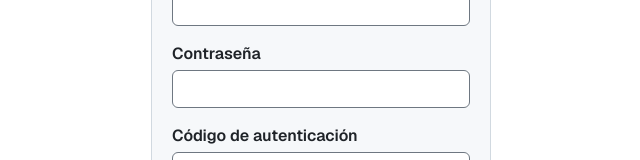
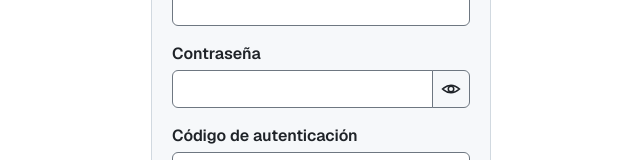
Before and after one commit to EduuMR73/Canario, an Angular app in the folder spa/: page /entrar in a window 1280 px wide. Shown: the part 324-484 px from the top of the page, without its empty margins (319-959 px from the left). Built offline with nearby package versions, Linux system fonts and the light colour scheme.

Commit message:
feat: boton mostrar contrasena, select sin apariencia nativa y fila de invitar

```diff
--- a/spa/src/app/acceso/activacion/activacion.ts
+++ b/spa/src/app/acceso/activacion/activacion.ts
@@ -6,6 +6,7 @@ import { ActivacionPendiente, ApiPersonal } from '../../nucleo/api';
 import { detalleDe, textoDeError } from '../../nucleo/errores';
 import { enfocarEncabezado } from '../../nucleo/foco';
 import { consumirToken } from '../../nucleo/fragmento';
+import { MostrarContrasena } from '../../nucleo/mostrar-contrasena';
 import { qrDe } from '../../nucleo/qr';
 
 // Activación de una cuenta invitada (app/personal.py, activar y
@@ -27,7 +28,7 @@ const TEXTO_ENLACE_NO_VALIDO = 'El enlace no es válido o ha caducado. Pida a un
 
 @Component({
   selector: 'app-activacion',
-  imports: [Canario, ReactiveFormsModule, RouterLink],
+  imports: [Canario, MostrarContrasena, ReactiveFormsModule, RouterLink],
   template: `
     <main class="acceso ancha">
       <app-canario />
@@ -43,14 +44,20 @@ const TEXTO_ENLACE_NO_VALIDO = 'El enlace no es válido o ha caducado. Pida a un
             <form [formGroup]="contrasenas" (ngSubmit)="fijarContrasena()" ngNativeValidate>
               <p class="campo">
                 <label for="activacion-contrasena">Contraseña</label>
-                <input id="activacion-contrasena" type="password" formControlName="contrasena" required
-                       autocomplete="new-password" aria-describedby="activacion-contrasena-ayuda">
+                <span class="con-mostrar">
+                  <input #campoContrasena id="activacion-contrasena" type="password" formControlName="contrasena" required
+                         autocomplete="new-password" aria-describedby="activacion-contrasena-ayuda">
+                  <button class="mostrar" [appMostrarContrasena]="campoContrasena" nombre="Mostrar la contraseña"></button>
+                </span>
                 <span id="activacion-contrasena-ayuda" class="ayuda">Entre 12 y 128 caracteres. Una frase larga es más fácil de recordar.</span>
               </p>
               <p class="campo">
                 <label for="activacion-repetir">Repita la contraseña</label>
-                <input id="activacion-repetir" type="password" formControlName="repetir" required
-                       autocomplete="new-password">
+                <span class="con-mostrar">
+                  <input #campoRepetir id="activacion-repetir" type="password" formControlName="repetir" required
+                         autocomplete="new-password">
+                  <button class="mostrar" [appMostrarContrasena]="campoRepetir" nombre="Mostrar la contraseña repetida"></button>
+                </span>
               </p>
               @if (error(); as texto) {
                 <p class="error" role="alert">{{ texto }}</p>
--- a/spa/src/app/acceso/entrar/entrar.ts
+++ b/spa/src/app/acceso/entrar/entrar.ts
@@ -4,6 +4,7 @@ import { Router, RouterLink } from '@angular/router';
 import { Canario } from '../../marca/canario';
 import { ApiPersonal } from '../../nucleo/api';
 import { textoDeError } from '../../nucleo/errores';
+import { MostrarContrasena } from '../../nucleo/mostrar-contrasena';
 import { Sesion } from '../../nucleo/sesion';
 
 // Login del personal: empresa, email, contraseña y código TOTP en una sola
@@ -19,7 +20,7 @@ import { Sesion } from '../../nucleo/sesion';
 // teclado no sabría dónde está (WCAG 2.2, 2.4.3).
 @Component({
   selector: 'app-entrar',
-  imports: [Canario, ReactiveFormsModule, RouterLink],
+  imports: [Canario, MostrarContrasena, ReactiveFormsModule, RouterLink],
   template: `
     <main class="acceso">
       <app-canario />
@@ -37,8 +38,11 @@ import { Sesion } from '../../nucleo/sesion';
         </p>
         <p class="campo">
           <label for="entrar-contrasena">Contraseña</label>
-          <input id="entrar-contrasena" type="password" formControlName="contrasena" required
-                 autocomplete="current-password">
+          <span class="con-mostrar">
+            <input #campoContrasena id="entrar-contrasena" type="password" formControlName="contrasena" required
+                   autocomplete="current-password">
+            <button class="mostrar" [appMostrarContrasena]="campoContrasena" nombre="Mostrar la contraseña"></button>
+          </span>
         </p>
         <p class="campo">
           <label for="entrar-codigo">Código de autenticación</label>
--- a/spa/src/app/cuenta/cuenta.ts
+++ b/spa/src/app/cuenta/cuenta.ts
@@ -3,6 +3,7 @@ import { NonNullableFormBuilder, ReactiveFormsModule } from '@angular/forms';
 import { ApiPersonal } from '../nucleo/api';
 import { detalleDe, textoDeError } from '../nucleo/errores';
 import { enfocarEncabezado } from '../nucleo/foco';
+import { MostrarContrasena } from '../nucleo/mostrar-contrasena';
 
 // Mi cuenta: cambiar la contraseña (app/personal.py, cambiar_contrasena). Pide
 // la actual y un código TOTP, y cierra todas las demás sesiones y
@@ -11,7 +12,7 @@ import { enfocarEncabezado } from '../nucleo/foco';
 // nueva que ponen las cookies de la respuesta.
 @Component({
   selector: 'app-cuenta',
-  imports: [ReactiveFormsModule],
+  imports: [MostrarContrasena, ReactiveFormsModule],
   template: `
     <h1 tabindex="-1">Mi cuenta</h1>
     <h2>Cambiar la contraseña</h2>
@@ -19,18 +20,28 @@ import { enfocarEncabezado } from '../nucleo/foco';
     <form class="formulario" [formGroup]="formulario" (ngSubmit)="cambiar()" ngNativeValidate>
       <p class="campo">
         <label for="cuenta-actual">Contraseña actual</label>
-        <input id="cuenta-actual" type="password" formControlName="contrasena_actual" required
-               autocomplete="current-password">
+        <span class="con-mostrar">
+          <input #campoActual id="cuenta-actual" type="password" formControlName="contrasena_actual" required
+                 autocomplete="current-password">
+          <button class="mostrar" [appMostrarContrasena]="campoActual" nombre="Mostrar la contraseña actual"></button>
+        </span>
       </p>
       <p class="campo">
         <label for="cuenta-nueva">Contraseña nueva</label>
-        <input id="cuenta-nueva" type="password" formControlName="contrasena_nueva" required
-               autocomplete="new-password" aria-describedby="cuenta-nueva-ayuda">
+        <span class="con-mostrar">
+          <input #campoNueva id="cuenta-nueva" type="password" formControlName="contrasena_nueva" required
+                 autocomplete="new-password" aria-describedby="cuenta-nueva-ayuda">
+          <button class="mostrar" [appMostrarContrasena]="campoNueva" nombre="Mostrar la contraseña nueva"></button>
+        </span>
         <span id="cuenta-nueva-ayuda" class="ayuda">Entre 12 y 128 caracteres. Una frase larga es más fácil de recordar.</span>
       </p>
       <p class="campo">
         <label for="cuenta-repetir">Repita la contraseña nueva</label>
-        <input id="cuenta-repetir" type="password" formControlName="repetir" required autocomplete="new-password">
+        <span class="con-mostrar">
+          <input #campoRepetir id="cuenta-repetir" type="password" formControlName="repetir" required
+                 autocomplete="new-password">
+          <button class="mostrar" [appMostrarContrasena]="campoRepetir" nombre="Mostrar la contraseña nueva repetida"></button>
+        </span>
       </p>
       <p class="campo">
         <label for="cuenta-codigo">Código de autenticación</label>
--- a/spa/src/app/cuentas/cuentas.ts
+++ b/spa/src/app/cuentas/cuentas.ts
@@ -36,7 +36,7 @@ interface EnlaceMostrado {
     <h1 tabindex="-1">Cuentas</h1>
 
     <h2>Invitar a una persona</h2>
-    <form class="formulario" [formGroup]="formulario" (ngSubmit)="invitar()" ngNativeValidate>
+    <form class="invitar" [formGroup]="formulario" (ngSubmit)="invitar()" ngNativeValidate>
       <p class="campo">
         <label for="cuentas-email">Email</label>
         <input id="cuentas-email" type="email" formControlName="email" required autocomplete="off"
--- /dev/null
+++ b/spa/src/app/nucleo/mostrar-contrasena.ts
@@ -0,0 +1,69 @@
+import { Component, DestroyRef, afterNextRender, inject, input, signal } from '@angular/core';
+
+// El botón "Mostrar la contraseña" de un campo: escribir 12 caracteres o más
+// a ciegas es fácil de equivocar (NIST SP 800-63B-4, 3.1.1.2: el verificador
+// SHOULD ofrecer mostrar la contraseña en vez de puntos). Va en el mismo <button> que lo
+// usa: <button class="mostrar" [appMostrarContrasena]="campo" nombre="...">,
+// con #campo en el <input>.
+//
+// - type="button" lo pone aquí el propio componente, no quien lo usa: uno de
+//   tipo submit enviaría el formulario, y en el login eso gasta un intento y
+//   el código TOTP.
+// - El nombre accesible no cambia al pulsarlo; el estado lo dice aria-pressed
+//   (WAI-ARIA APG, patrón Button: o cambia el nombre o cambia el estado,
+//   nunca las dos cosas). Cada campo lleva el suyo, para distinguirlos en la
+//   lista de botones de un lector de pantalla.
+// - Al enviar el formulario, el campo vuelve a type="password" antes que
+//   nada (el oyente va en la fase de captura): el gestor de contraseñas y el
+//   autocompletado del navegador miran el formulario al enviarlo, y un campo
+//   de texto podría acabar guardado en claro en el historial de lo escrito.
+//   Hay un límite: lo que hace Chrome por dentro no se puede ver desde una
+//   prueba; tests/security/verificar_spa.py comprueba el tipo tras enviar.
+// - Un botón sin formulario no podría volver a ocultar nada: falla al
+//   pintarse, con un error en la consola, en vez de seguir sin avisar.
+@Component({
+  selector: 'button[appMostrarContrasena]',
+  host: {
+    type: 'button',
+    '[attr.aria-controls]': 'campo().id',
+    '[attr.aria-pressed]': 'visible()',
+    '(click)': 'alternar()',
+  },
+  template: `
+    <svg class="mostrar-ojo" aria-hidden="true" focusable="false" width="20" height="20" viewBox="0 0 20 20">
+      <path d="M1.5 10 Q10 2.5 18.5 10 Q10 17.5 1.5 10 Z" />
+      <circle cx="10" cy="10" r="2.75" />
+      @if (visible()) {
+        <path d="M3.5 16.5 L16.5 3.5" />
+      }
+    </svg>
+    <span class="visualmente-oculto">{{ nombre() }}</span>
+  `,
+})
+export class MostrarContrasena {
+  readonly campo = input.required<HTMLInputElement>({ alias: 'appMostrarContrasena' });
+  readonly nombre = input.required<string>();
+  readonly visible = signal(false);
+
+  constructor() {
+    const destruccion = inject(DestroyRef);
+    afterNextRender(() => {
+      const formulario = this.campo().form;
+      if (formulario === null) {
+        throw new Error(`El campo ${this.campo().id} no está en un formulario: su contraseña no se ocultaría al enviarlo.`);
+      }
+      const ocultar = () => this.poner(false);
+      formulario.addEventListener('submit', ocultar, { capture: true });
+      destruccion.onDestroy(() => formulario.removeEventListener('submit', ocultar, { capture: true }));
+    });
+  }
+
+  alternar(): void {
+    this.poner(!this.visible());
+  }
+
+  private poner(visible: boolean): void {
+    this.visible.set(visible);
+    this.campo().type = visible ? 'text' : 'password';
+  }
+}
--- a/spa/src/styles.css
+++ b/spa/src/styles.css
@@ -328,11 +328,7 @@ a.boton {
    fija: si quien lee sube el interlineado o el tamaño, el control crece
    con él (WCAG 2.2, 1.4.12). El textarea no está: es texto de varias
    líneas y conserva el 1.5 del cuerpo.
-   El select nativo de Chromium no lo respeta (fuerza line-height: normal
-   y mide 40): se queda nativo a propósito, con el selector del sistema en
-   el móvil y los colores forzados del sistema; appearance: base-select lo
-   igualaría, pero su ancho sigue a la opción elegida y movería el resto
-   de la fila al cambiarla. Firefox sí lo respeta.
+   El select lo respeta porque no lleva la apariencia nativa (abajo).
    Va DESPUÉS de las reglas de input y de button: su "font: inherit" es un
    atajo que también fija el interlineado (el 1.5 del cuerpo), y con la
    misma especificidad gana la última regla. */
@@ -341,6 +337,47 @@ select,
 button,
 a.boton {
   line-height: 1.25;
+}
+
+/* El select sin la apariencia nativa (pulido 2c). Con ella, Chromium le
+   fuerza line-height: normal (medía 40 y no 38) y dibuja su flecha pegada
+   al borde derecho, sin hacer caso del relleno: el texto tenía 12 px de
+   aire a la izquierda y la flecha casi ninguno. Sin ella respeta el
+   interlineado y el relleno, y su ancho sigue siendo el de la opción más
+   larga, no el de la elegida (appearance: base-select sí lo cambiaba, y
+   movía el resto de la fila). Sigue siendo un <select>: el teclado, el
+   lector de pantalla y el selector del sistema en el móvil no cambian
+   (MDN, appearance: "maintaining the widget's native functionality").
+   La flecha es un chevron hecho con dos gradientes, uno por trazo, porque
+   la CSP no tiene img-src (ni SVG ni data:): cada gradiente es un cuadrado
+   de 0.375rem con una diagonal de 1,75 px del color del texto. Queda a
+   var(--espacio-3) del borde, el mismo aire que el texto a la izquierda, y
+   el relleno derecho le deja ese aire, su ancho (dos cuadrados) y un hueco
+   de var(--espacio-2) hasta el texto. */
+select {
+  appearance: none;
+  padding-inline-end: calc(var(--espacio-3) + 0.75rem + var(--espacio-2));
+  background-image:
+    linear-gradient(45deg, transparent calc(50% - 1px), currentColor calc(50% - 1px),
+                    currentColor calc(50% + 0.75px), transparent calc(50% + 0.75px)),
+    linear-gradient(-45deg, transparent calc(50% - 1px), currentColor calc(50% - 1px),
+                    currentColor calc(50% + 0.75px), transparent calc(50% + 0.75px));
+  background-size: 0.375rem 0.375rem;
+  background-repeat: no-repeat;
+  background-position:
+    right calc(var(--espacio-3) + 0.375rem) center,
+    right var(--espacio-3) center;
+}
+
+/* En los colores forzados de Windows los gradientes no se pintan y el
+   select se quedaría sin flecha: ahí vuelve el nativo, con la suya en los
+   colores del sistema. */
+@media (forced-colors: active) {
+  select {
+    appearance: auto;
+    background-image: none;
+    padding-inline-end: var(--espacio-3);
+  }
 }
 
 /* Acciones de menos peso: mismo texto, sobre la superficie. */
@@ -768,10 +805,16 @@ td {
 /* Los controles de una fila, más bajos: 30 px, por encima de los 24 del
    tamaño mínimo de un objetivo (WCAG 2.2, 2.5.8). Solo baja el relleno: la
    letra sigue a 1rem, porque Safari en iOS amplía la página al tocar un
-   campo o un select con la letra por debajo de 16 px. */
-td button,
+   campo o un select con la letra por debajo de 16 px. El select solo baja
+   el de arriba y abajo: el atajo padding también fijaría el de la derecha,
+   ganaría a la regla de select por especificidad y el texto acabaría
+   debajo de la flecha. */
+td button {
+  padding: var(--espacio-1) var(--espacio-3);
+}
+
 td select {
-  padding: var(--espacio-1) var(--espacio-3);
+  padding-block: var(--espacio-1);
 }
 
 tbody tr:last-child > * {
@@ -879,18 +922,85 @@ td.acciones > .pregunta {
   word-break: break-all;
 }
 
-/* Filtro del listado de denuncias: el campo y su botón en una línea, que se
-   parte si no cabe. */
+/* Filtro del listado de denuncias: la etiqueta encima y, debajo, el select y
+   su botón en una fila, que se parte si no cabe. Los dos miden 38 (la
+   regla del select); la fila, con align-items: stretch por defecto, los
+   igualaría si uno creciera. */
 .filtro {
+  display: flex;
+  flex-direction: column;
+  align-items: flex-start;
+  gap: var(--espacio-1);
+  margin: 0 0 var(--espacio-4);
+}
+
+.filtro .fila {
+  display: flex;
+  flex-wrap: wrap;
+  gap: var(--espacio-2);
+}
+
+/* Invitar a una persona (cuentas): el email, el rol y el botón en una
+   fila, como el filtro: la acción junto a los datos que envía. Cada campo
+   lleva su etiqueta encima y los controles se alinean por abajo (miden lo
+   mismo, 38). El email conserva el ancho de un formulario y encoge si no
+   cabe; el rol mide lo que su opción más larga. Si no caben los tres, el
+   rol y el botón bajan a la línea siguiente, también a 320 px. */
+.invitar {
   display: flex;
   flex-wrap: wrap;
   align-items: flex-end;
-  gap: var(--espacio-2) var(--espacio-4);
+  gap: var(--espacio-3);
   margin: 0 0 var(--espacio-4);
 }
 
-.filtro .campo {
+.invitar .campo {
   margin: 0;
+}
+
+.invitar .campo:first-child {
+  flex: 0 1 var(--ancho-formulario);
+}
+
+/* Un campo de contraseña con su botón "Mostrar" pegado a la derecha
+   (nucleo/mostrar-contrasena.ts). El botón se estira al alto del campo y
+   comparte su borde; el campo ocupa el resto, también a 320 px. */
+.con-mostrar {
+  display: flex;
+}
+
+.con-mostrar input {
+  flex: 1 1 auto;
+  min-width: 0;
+  border-start-end-radius: 0;
+  border-end-end-radius: 0;
+}
+
+button.mostrar {
+  display: flex;
+  align-items: center;
+  margin-inline-start: -1px;
+  padding: var(--espacio-2);
+  background: var(--color-superficie);
+  color: var(--color-texto);
+  border-color: var(--color-borde);
+  border-start-start-radius: 0;
+  border-end-start-radius: 0;
+}
+
+@media (hover: hover) {
+  button.mostrar:hover {
+    background: var(--color-secundario-encima);
+  }
+}
+
+/* El ojo, del color del texto del botón (también en los colores forzados);
+   pulsado, lleva además la raya que lo tacha. */
+.mostrar-ojo {
+  fill: none;
+  stroke: currentColor;
+  stroke-width: 1.5;
+  stroke-linecap: round;
 }
 
 /* Una lista vacía: Leila dormida, lo que pasa y qué esperar. */
```
Also changed, not shown: spa/src/app/denuncias/denuncias.ts (+4 -4 lines).
